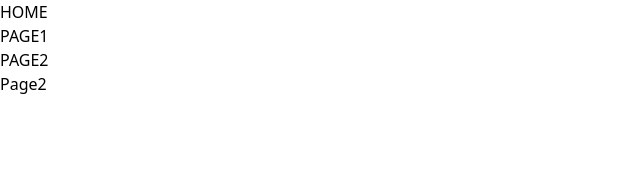
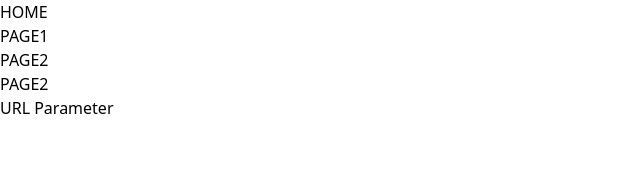
Before and after one commit to yuta925/typescript-, a React (Create React App) app: page /page2 in a window 1280 px wide. Shown: the top 170 px of the page, without its empty margins (0-640 px from the left). Built offline with nearby package versions, Linux system fonts and the light colour scheme.

Commit message:
URLパラメータを取得

```diff
--- a/src/App.tsx
+++ b/src/App.tsx
@@ -4,6 +4,7 @@ import { Page1 } from "./pages/Page1";
 import { Page2 } from "./pages/Page2";
 import { Page1Detail1 } from "./pages/Page1Detail1";
 import { Page1Detail2 } from "./pages/Page1Detail2";
+import { UrlParameter } from "./components/UrlParameter/UrlParameter";
 
 export const App = () => {
   return (
@@ -16,12 +17,15 @@ export const App = () => {
 
       <Routes>
         <Route path="/" element={<Home />} />
-        <Route path="/page1" element={<Page1 />}>
+        <Route path="/page1">
           <Route index={true} element={<Page1 />} />
           <Route path="/page1/detail1" element={<Page1Detail1 />} />
           <Route path="/page1/detail2" element={<Page1Detail2 />} />
         </Route>
-        <Route path="/page2" element={<Page2 />} />
+        <Route path="/page2">
+          <Route index={true} element={<Page2 />} />
+          <Route path=":id" element={<UrlParameter />} />
+        </Route>
       </Routes>
     </>
   );
--- /dev/null
+++ b/src/components/UrlParameter/UrlParameter.tsx
@@ -0,0 +1,11 @@
+import { useParams } from "react-router-dom";
+
+export const UrlParameter = () => {
+  const { id } = useParams();
+  return (
+    <div>
+      <h1>PAGE2</h1>
+      <p>URL PARAMATER is {id}</p>
+    </div>
+  );
+};
--- a/src/pages/Page1.tsx
+++ b/src/pages/Page1.tsx
@@ -4,9 +4,9 @@ export const Page1 = () => {
   return (
     <div>
       <h1>Page1</h1>
-      <Link to="/page1/detail1">Page1DetailsA</Link>
+      <Link to="/page1/detail1">Page1Detail1</Link>
       <br />
-      <Link to="/page1/detail2">Page1DetailsB</Link>
+      <Link to="/page1/detail2">Page1Detail2</Link>
     </div>
   );
 };
--- a/src/pages/Page2.tsx
+++ b/src/pages/Page2.tsx
@@ -1,3 +1,10 @@
+import { Link } from "react-router-dom";
+
 export const Page2 = () => {
-  return <div>Page2</div>;
+  return (
+    <div>
+      <h1>PAGE2</h1>
+      <Link to="/page2/100">URL Parameter</Link>
+    </div>
+  );
 };
```
